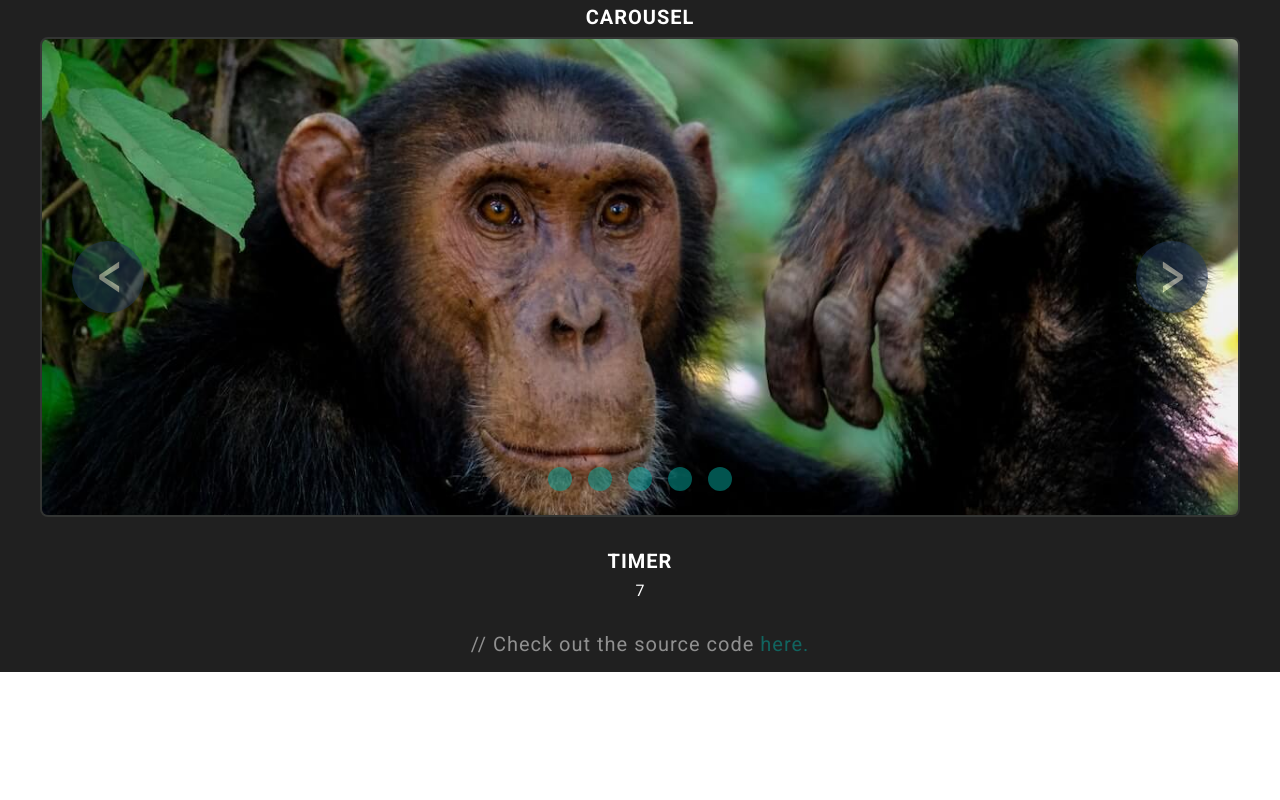
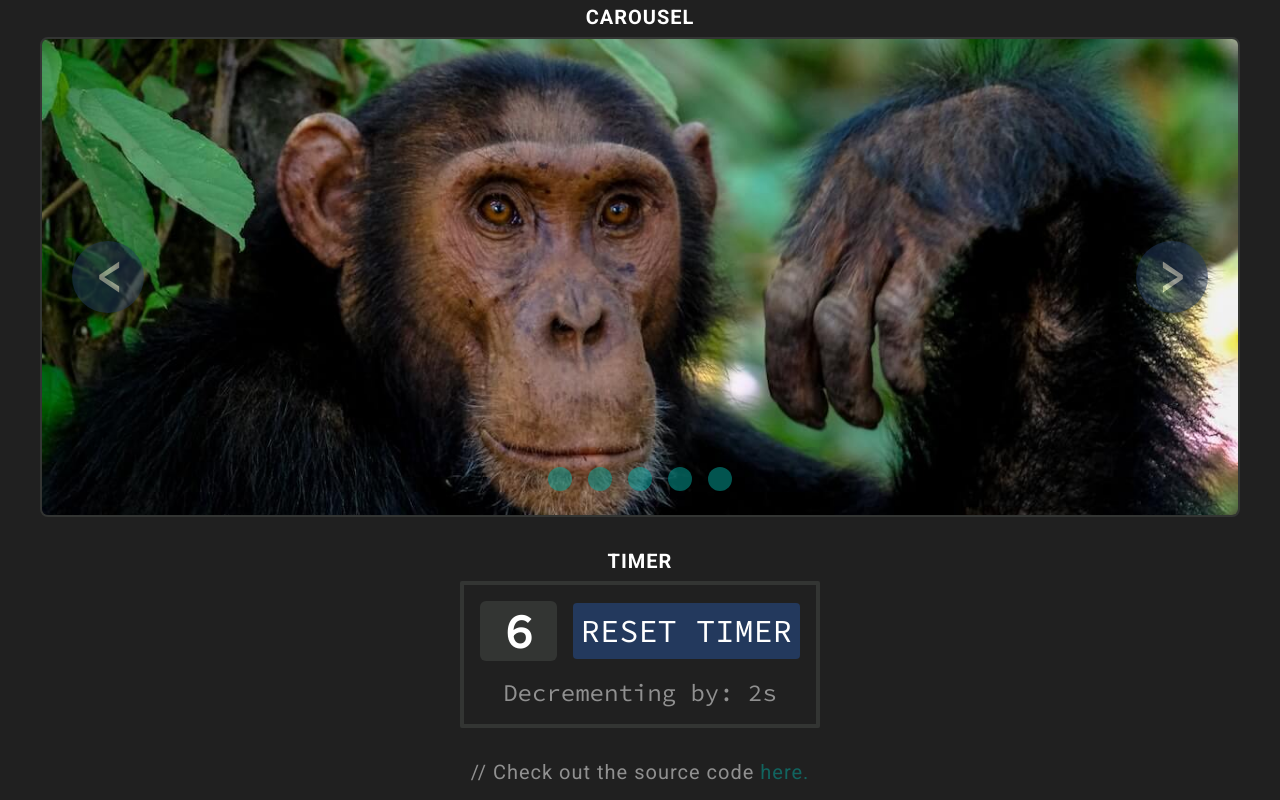
Before and after one commit to KralMarko123/custom-components, a React (Create React App) app: page / in a window 1280 px wide. Shown: the part 1580-2380 px from the top of the page. Before the commit the page ends 2252 px from the top, so only its background shows below. Built offline with nearby package versions, Linux system fonts and the light colour scheme.

Commit message:
added to timer

```diff
--- a/src/App.tsx
+++ b/src/App.tsx
@@ -63,7 +63,7 @@ const App = () => {
 
 			<div className="container">
 				<h2 className="container__title">Timer</h2>
-				<Timer start={10} increment={0.5} />
+				<Timer start={10} decrement={2} />
 			</div>
 
 			<footer className="footer">
--- /dev/null
+++ b/src/components/Timer/Timer.css
@@ -0,0 +1,75 @@
+.timer {
+	border: solid 0.25em var(--dark);
+	padding: 1em;
+	border-radius: 0.125em;
+
+	display: flex;
+	flex-direction: column;
+	align-items: center;
+	justify-content: center;
+	gap: 1em;
+
+	font-family: var(--main-font);
+}
+
+.timer__controls {
+	display: flex;
+	align-items: center;
+	gap: 1em;
+}
+
+.timer__time,
+.timer__reset {
+	border-radius: 0.125em;
+}
+
+.timer__time {
+	max-width: 5em;
+	padding: 0em 0.5em;
+
+	background-color: var(--dark);
+
+	font-size: 3em;
+	font-weight: bold;
+	white-space: nowrap;
+	overflow: hidden;
+	text-overflow: ellipsis;
+}
+
+.timer__reset {
+	padding: 0.25em;
+	background-color: var(--dark-accent);
+	font-size: 2em;
+	text-transform: uppercase;
+	text-align: center;
+	cursor: pointer;
+}
+
+.timer__reset:hover {
+	background-color: var(--light-accent);
+}
+
+.timer__info {
+	font-size: 1.5em;
+	opacity: 0.5;
+	text-align: center;
+}
+
+@media (max-width: 767px) {
+	.timer {
+		min-width: fit-content;
+	}
+
+	.timer__time {
+		max-width: 3em;
+	}
+
+	.timer__reset {
+		font-size: 1.25em;
+	}
+
+	.timer__info {
+		font-size: 1em;
+		text-align: justify;
+	}
+}
--- a/src/components/Timer/Timer.tsx
+++ b/src/components/Timer/Timer.tsx
@@ -1,29 +1,46 @@
 import { useState, useEffect } from "react";
 import { TimerProps } from "./TimerTypes";
+import "./Timer.css";
 
-const Timer = ({ start, increment }: TimerProps) => {
-	const [timeLeft, setTimeLeft] = useState<number>(0);
-
-	useEffect(() => {
-		const generateTimer = () => {
-			setTimeLeft(start);
-		};
-		generateTimer();
-	}, [start, increment]);
+const Timer = ({ start, decrement }: TimerProps) => {
+	const [timeLeft, setTimeLeft] = useState<number>(start);
+	const [decrementBy, setDecrementBy] = useState<number>(1);
 
 	useEffect(() => {
 		if (timeLeft === 0) return;
-
-		const interval = setInterval(() => {
-			increment ? setTimeLeft((prev) => prev - increment) : setTimeLeft((prev) => prev - 1);
-		}, 1000);
+		const interval = setInterval(
+			() => setTimeLeft((prev) => prev - decrementBy),
+			decrementBy * 1000
+		);
 
 		return () => {
 			clearInterval(interval);
 		};
-	}, [timeLeft]);
+	}, [timeLeft, decrementBy]);
 
-	return <div className="timer__container">{Math.floor(timeLeft)}</div>;
+	useEffect(() => {
+		const setTimer = () => {
+			setTimeLeft(start);
+			if (decrement && decrement > 0) {
+				setDecrementBy(decrement);
+			} else setDecrementBy(1);
+		};
+		setTimer();
+	}, [start, decrement]);
+
+	return (
+		<div className="timer">
+			<div className="timer__controls">
+				<span className="timer__time">{Math.floor(timeLeft)}</span>
+				<button className="timer__reset" onClick={() => setTimeLeft(start)}>
+					Reset Timer
+				</button>
+			</div>
+			<p className="timer__info">
+				{timeLeft > 0 ? `Decrementing by: ${decrementBy}s` : "Finished"}
+			</p>
+		</div>
+	);
 };
 
 export default Timer;
--- a/src/components/Timer/TimerTypes.ts
+++ b/src/components/Timer/TimerTypes.ts
@@ -1,4 +1,4 @@
 export type TimerProps = {
 	start: number;
-	increment?: number;
+	decrement?: number;
 };
```
